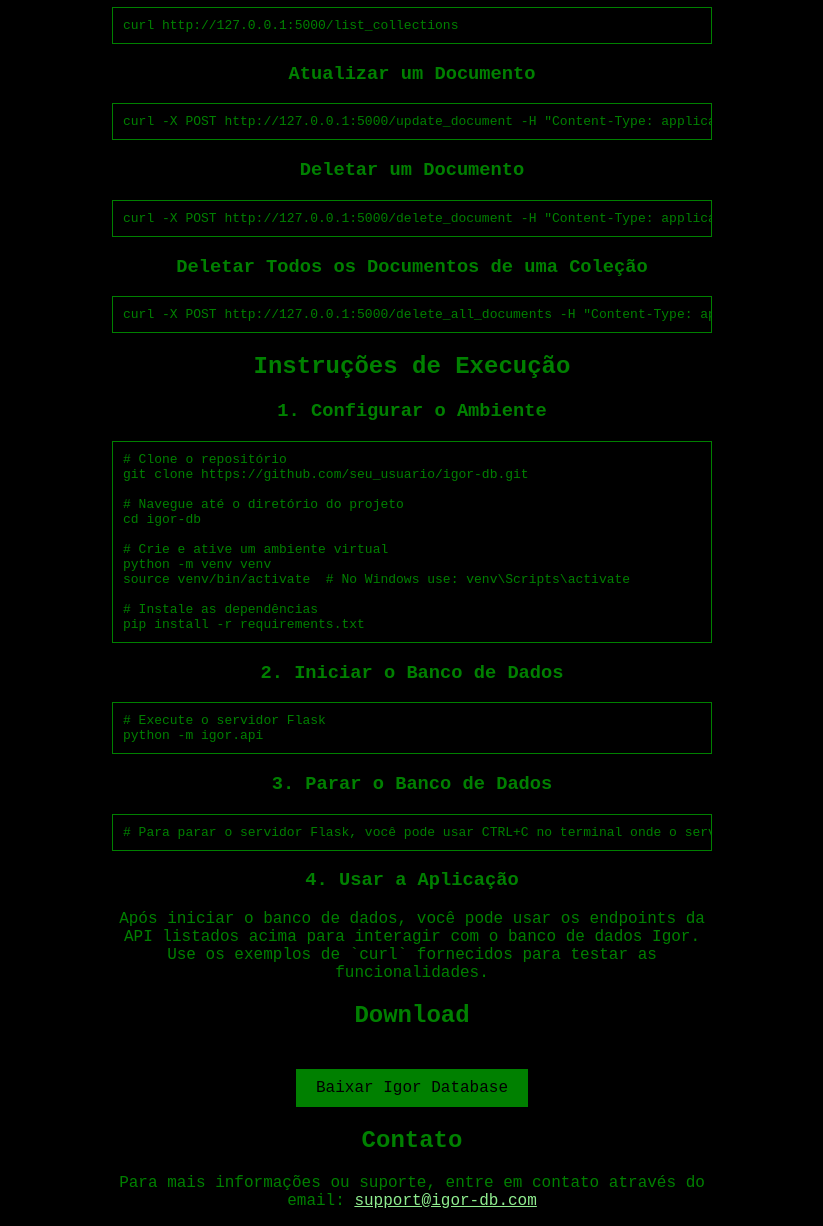
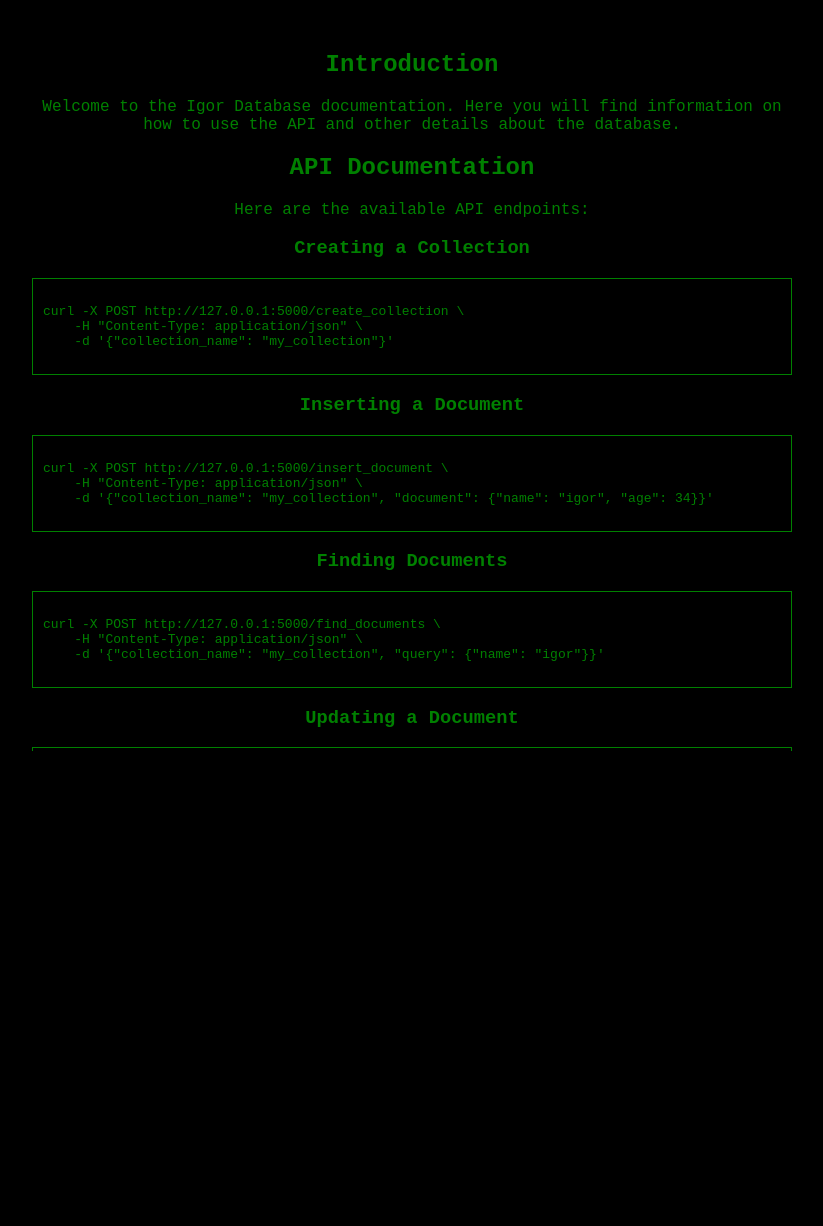
Before and after one commit to igormelo9001/igor, a plain HTML site: page web/documentation.html in a window 1280 px wide. Shown: the part 94-1320 px from the top of the page, without its empty margins (228-1051 px from the left). After the commit the page ends 865 px from the top, so only its background shows below. Drawn offline with Linux system fonts and the light colour scheme.

Commit message:
final touches*

```diff
--- a/web/documentation.html
+++ b/web/documentation.html
@@ -3,86 +3,69 @@
 <head>
     <meta charset="UTF-8">
     <meta name="viewport" content="width=device-width, initial-scale=1.0">
-    <title>Documentação do Igor Database</title>
+    <title>Documentation</title>
     <link rel="stylesheet" href="styles.css">
 </head>
 <body>
     <div class="container">
         <header>
-            <h1>Documentação do Igor Database</h1>
+            <h1>Igor Database Documentation</h1>
             <nav>
-                <a href="#about">Sobre</a>
-                <a href="#api">API</a>
-                <a href="#instructions">Instruções</a>
-                <a href="#download">Download</a>
+                <a href="index.html">Home</a>
+                <a href="documentation.html">Documentation</a>
+                <a href="repositoryIgorDatabase.html">Download Igor</a>
             </nav>
         </header>
-
         <main>
-            <section id="about">
-                <h2>Sobre</h2>
-                <p>Igor Database é um banco de dados NoSQL simples que armazena dados em arquivos de texto e pode ser gerenciado via terminal. Este documento fornece instruções sobre como configurar, usar e atualizar o Igor Database.</p>
+            <section id="introduction">
+                <h2>Introduction</h2>
+                <p>Welcome to the Igor Database documentation. Here you will find information on how to use the API and other details about the database.</p>
             </section>
-
             <section id="api">
-                <h2>Endpoints da API</h2>
-                <h3>Criar uma Coleção</h3>
-                <pre><code>curl -X POST http://127.0.0.1:5000/create_collection -H "Content-Type: application/json" -d '{"collection_name": "my_collection"}'</code></pre>
-
-                <h3>Inserir um Documento</h3>
-                <pre><code>curl -X POST http://127.0.0.1:5000/insert_document -H "Content-Type: application/json" -d '{"collection_name": "my_collection", "document": {"name": "Alice", "age": 25}}'</code></pre>
-
-                <h3>Encontrar Documentos</h3>
-                <pre><code>curl -X POST http://127.0.0.1:5000/find_documents -H "Content-Type: application/json" -d '{"collection_name": "my_collection", "query": {"name": "Alice"}}'</code></pre>
-
-                <h3>Listar Coleções</h3>
-                <pre><code>curl http://127.0.0.1:5000/list_collections</code></pre>
-
-                <h3>Atualizar um Documento</h3>
-                <pre><code>curl -X POST http://127.0.0.1:5000/update_document -H "Content-Type: application/json" -d '{"collection_name": "my_collection", "query": {"name": "Alice"}, "update": {"age": 26}}'</code></pre>
-
-                <h3>Deletar um Documento</h3>
-                <pre><code>curl -X POST http://127.0.0.1:5000/delete_document -H "Content-Type: application/json" -d '{"collection_name": "my_collection", "query": {"name": "Alice"}}'</code></pre>
-
-                <h3>Deletar Todos os Documentos de uma Coleção</h3>
-                <pre><code>curl -X POST http://127.0.0.1:5000/delete_all_documents -H "Content-Type: application/json" -d '{"collection_name": "my_collection"}'</code></pre>
-            </section>
-
-            <section id="instructions">
-                <h2>Instruções de Execução</h2>
-                <h3>1. Configurar o Ambiente</h3>
-                <pre><code># Clone o repositório
-git clone https://github.com/seu_usuario/igor-db.git
-
-# Navegue até o diretório do projeto
-cd igor-db
-
-# Crie e ative um ambiente virtual
-python -m venv venv
-source venv/bin/activate  # No Windows use: venv\Scripts\activate
-
-# Instale as dependências
-pip install -r requirements.txt</code></pre>
-
-                <h3>2. Iniciar o Banco de Dados</h3>
-                <pre><code># Execute o servidor Flask
-python -m igor.api</code></pre>
-
-                <h3>3. Parar o Banco de Dados</h3>
-                <pre><code># Para parar o servidor Flask, você pode usar CTRL+C no terminal onde o servidor está rodando.</code></pre>
-
-                <h3>4. Usar a Aplicação</h3>
-                <p>Após iniciar o banco de dados, você pode usar os endpoints da API listados acima para interagir com o banco de dados Igor. Use os exemplos de `curl` fornecidos para testar as funcionalidades.</p>
-            </section>
-
-            <section id="download">
-                <h2>Download</h2>
-                <a href="download" class="download-button">Baixar Igor Database</a>
-            </section>
-
-            <section>
-                <h2>Contato</h2>
-                <p>Para mais informações ou suporte, entre em contato através do email: <a href="mailto:support@igor-db.com" style="color: lightgreen;">support@igor-db.com</a></p>
+                <h2>API Documentation</h2>
+                <p>Here are the available API endpoints:</p>
+                <h3>Creating a Collection</h3>
+                <pre><code>
+curl -X POST http://127.0.0.1:5000/create_collection \
+    -H "Content-Type: application/json" \
+    -d '{"collection_name": "my_collection"}'
+                </code></pre>
+                <h3>Inserting a Document</h3>
+                <pre><code>
+curl -X POST http://127.0.0.1:5000/insert_document \
+    -H "Content-Type: application/json" \
+    -d '{"collection_name": "my_collection", "document": {"name": "igor", "age": 34}}'
+                </code></pre>
+                <h3>Finding Documents</h3>
+                <pre><code>
+curl -X POST http://127.0.0.1:5000/find_documents \
+    -H "Content-Type: application/json" \
+    -d '{"collection_name": "my_collection", "query": {"name": "igor"}}'
+                </code></pre>
+                <h3>Updating a Document</h3>
+                <pre><code>
+curl -X POST http://127.0.0.1:5000/update_document \
+    -H "Content-Type: application/json" \
+    -d '{"collection_name": "my_collection", "query": {"name": "igor"}, "update": {"age": 35}}'
+                </code></pre>
+                <h3>Deleting a Document</h3>
+                <pre><code>
+curl -X POST http://127.0.0.1:5000/delete_document \
+    -H "Content-Type: application/json" \
+    -d '{"collection_name": "my_collection", "query": {"name": "igor"}}'
+                </code></pre>
+                <h3>Deleting All Documents</h3>
+                <pre><code>
+curl -X POST http://127.0.0.1:5000/delete_all_documents \
+    -H "Content-Type: application/json" \
+    -d '{"collection_name": "my_collection"}'
+                </code></pre>
+                <h3>Deleting a Collection</h3>
+                <pre><code>
+curl -X POST http://127.0.0.1:5000/delete_collection \
+    -H "Content-Type: application/json" \
+    -d '{"collection_name": "my_collection"}'
+                </code></pre>
             </section>
         </main>
     </div>
--- a/web/styles.css
+++ b/web/styles.css
@@ -4,6 +4,7 @@ body {
     font-family: 'Courier New', Courier, monospace;
     margin: 0;
     padding: 0;
+    overflow-x: hidden; /* Evita rolagem horizontal */
 }
 
 .container {
@@ -11,8 +12,9 @@ body {
     flex-direction: column;
     justify-content: center;
     align-items: center;
-    height: 100vh;
+    min-height: 100vh; /* Garante que a altura mínima cubra toda a viewport */
     text-align: center;
+    padding: 20px;
 }
 
 header {
@@ -42,7 +44,12 @@ nav a:hover {
 }
 
 main {
-    max-width: 600px;
+    max-width: 800px; /* Ajusta conforme necessário */
+    margin: 0 auto; /* Centraliza o conteúdo */
+    overflow-y: auto; /* Permite rolagem vertical */
+    height: calc(100vh - 60px); /* Ajusta a altura do main */
+    padding: 20px;
+    box-sizing: border-box; /* Inclui padding e border na largura e altura total */
 }
 
 pre {
@@ -51,7 +58,7 @@ pre {
     padding: 10px;
     border: 1px solid green;
     text-align: left;
-    overflow: auto;
+    overflow: auto; /* Permite rolagem se o conteúdo for muito grande */
 }
 
 .download-button {
```
Also changed, not shown: web/repositoryIgorDatabase.html (+3 -3 lines).
